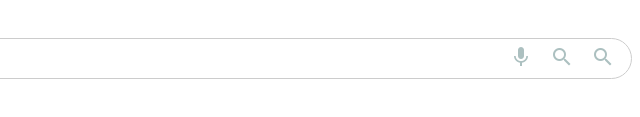
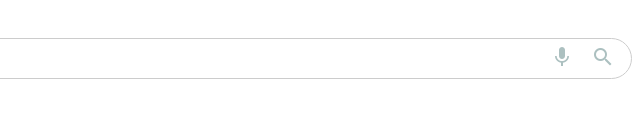
Before and after one commit to JDeleon2780/Proyecto3_barra, a plain HTML site: page index.html in a window 1280 px wide. Shown: the part 161-278 px from the top of the page, 640-1280 px from the left. Drawn offline with Linux system fonts and the light colour scheme; files whose address does not match are found by name.

Commit message:
Barra_de_busqueda

```diff
--- a/index.html
+++ b/index.html
@@ -21,7 +21,6 @@
       <input type="text" id="inputFelicidades" />
       <div class="actions">
         <button><span class="material-icons">mic</span></button>
-        <button><span class="material-icons">search</span></button>
         <button onclick="checkInput()"><span class="material-icons">search</span></button>
 
         <script src="/Proyecto3.Barra_de_busqueda/felicidades.js"></script>
```
Also changed, not shown: fonts/EduAUVICWANTGuides-Regular.ttf (deleted), img/0dee9eda79749fafd239fbbffb069967.jpg (deleted), img/png-transparent-google-logo-google-logo-google-search-google-play-freedom-and-equality-text-trademark-logo.png (deleted), img/pngwing.com (2).png (deleted), public/felicidades.js (renamed from felicidades.js), public/fonts/Wittgenstein-Medium.ttf (renamed from fonts/Wittgenstein-Medium.ttf), public/fonts/img/0dee9eda79749fafd239fbbffb069967-removebg-preview.png (renamed from img/0dee9eda79749fafd239fbbffb069967-removebg-preview.png), public/fonts/img/pngwing.com (1).png (renamed from img/pngwing.com (1).png), public/style.css (renamed from style.css), vercel.json (added), 1 other file.
